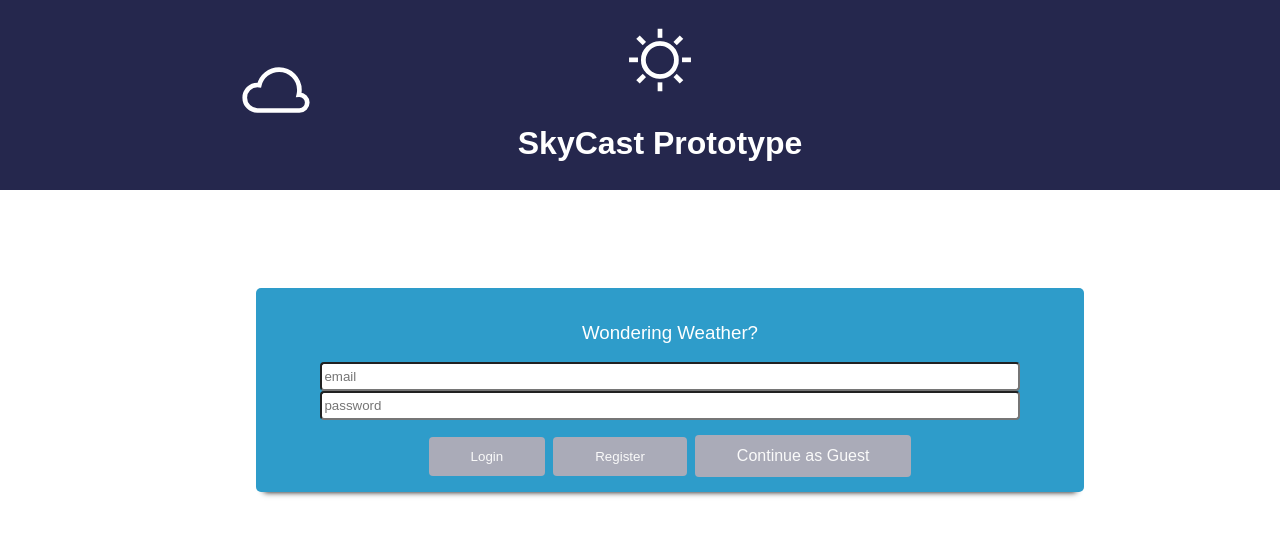
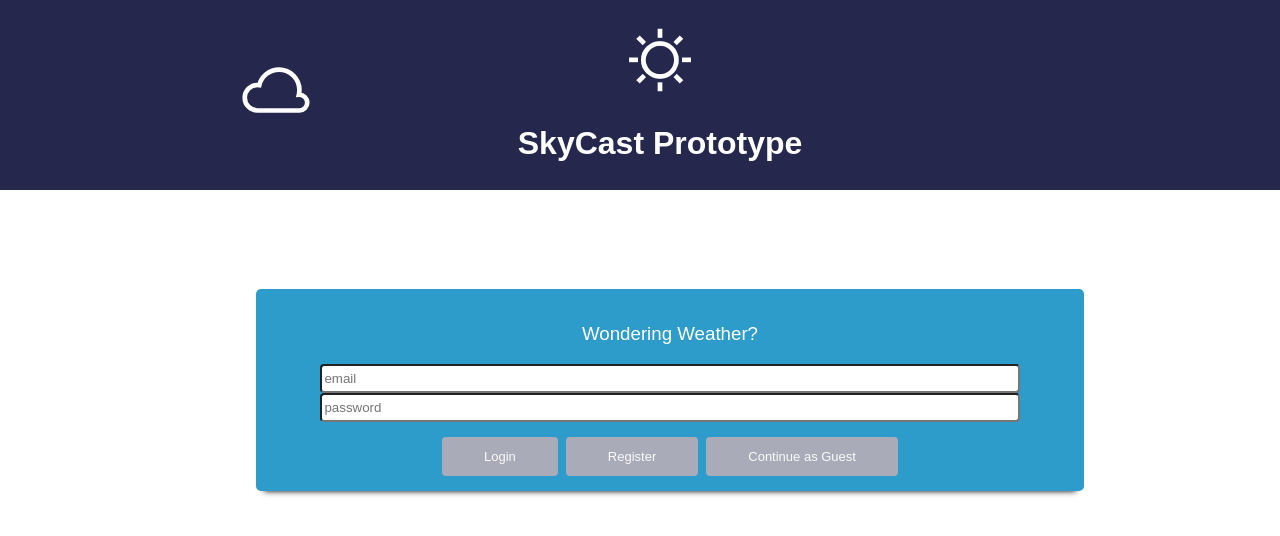
Before and after one commit to rrichardsonv/skycast-proto2, a React (Create React App) app: page / in a window 1280 px wide. Shown: the top 536 px of the page. Built offline with nearby package versions, Linux system fonts and the light colour scheme; no server answers.

Commit message:
Fixed css bug with button font sizing

```diff
--- a/src/App.css
+++ b/src/App.css
@@ -35,11 +35,7 @@ input {
   width: 100%;
   min-width: 300px;
 }
-/*#25274D
-#464866
 
-#2E9CCA
-#29648A*/
 .log-btn {
   margin-top: 15px;
   padding: 10px 40px;
@@ -53,6 +49,7 @@ input {
   border-style: outset;
   margin-right: 4px;
   margin-left: 4px;
+  font-size: small;
 }
 
 .log-btn:hover, .log-btn:focus {
```
